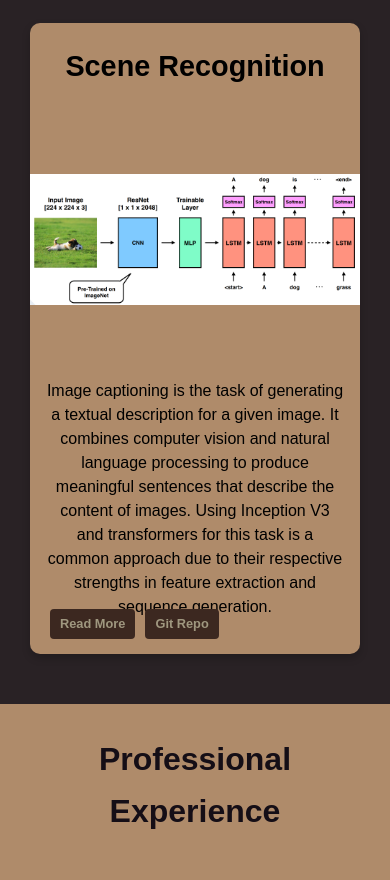
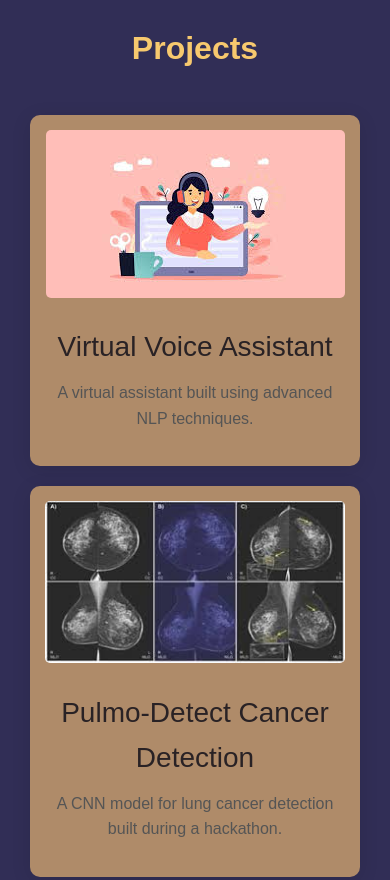
Before and after one commit to seemanth-raju/sspf, a plain HTML site: page index.html in a window 390 px wide. Shown: the part 1720-2600 px from the top of the page. Drawn offline with nearby package versions, Linux system fonts and the light colour scheme; some packages are replaced by stand-ins of ours; a script that the page names is missing.

Commit message:
commit for files

```diff
--- a/index.html
+++ b/index.html
@@ -186,60 +186,116 @@
 
 
 
-<div id="projects">
+<div id="projects" class="projects-section">
+    <h1 class="projects-heading">Projects</h1>
+    <div class="projects-container">
+        <a href="virtual-assistant.html" class="project-link">
+            <div class="project-cube">
+                <div class="project-image"><img src="img/images.jpeg" alt="Virtual Assistant"></div>
+                <div class="project-title">Virtual Voice Assistant</div>
+                <div class="project-summary">A virtual assistant built using advanced NLP techniques.</div>
+            </div>
+        </a>
 
-    <div class="project">
-        <h2>Scene Recognition</h2>
-        <img src="img/encoder_decoder.png" alt="Image Description" class="project-image">
-        <div class="project-details">
-            <p>Image captioning is the task of generating a textual description for a given image. It combines computer vision and natural language processing to produce meaningful sentences that describe the content of images. Using Inception V3 and transformers for this task is a common approach due to their respective strengths in feature extraction and sequence generation.</p>
-        </div>
-        <div class="project-links">
-            <a href="your-read-more-url" target="_blank" class="read-more">Read More</a>
-            <a href="your-git-repo-url" target="_blank" class="git-repo">Git Repo</a>
-        </div>
+        <a href="pulmo-detect.html" class="project-link">
+            <div class="project-cube">
+                <div class="project-image"><img src="img/cancer.jpeg" alt="Pulmo Detect"></div>
+                <div class="project-title">Pulmo-Detect Cancer Detection</div>
+                <div class="project-summary">A CNN model for lung cancer detection built during a hackathon.</div>
+            </div>
+        </a>
+        <a href="pulmo-detect.html" class="project-link">
+            <div class="project-cube">
+                <div class="project-image"><img src="img/cancer.jpeg" alt="Pulmo Detect"></div>
+                <div class="project-title">Pulmo-Detect Cancer Detection</div>
+                <div class="project-summary">A CNN model for lung cancer detection built during a hackathon.</div>
+            </div>
+        </a>
+        <a href="pulmo-detect.html" class="project-link">
+            <div class="project-cube">
+                <div class="project-image"><img src="img/cancer.jpeg" alt="Pulmo Detect"></div>
+                <div class="project-title">Pulmo-Detect Cancer Detection</div>
+                <div class="project-summary">A CNN model for lung cancer detection built during a hackathon.</div>
+            </div>
+        </a>
+        <a href="pulmo-detect.html" class="project-link">
+            <div class="project-cube">
+                <div class="project-image"><img src="img/cancer.jpeg" alt="Pulmo Detect"></div>
+                <div class="project-title">Pulmo-Detect Cancer Detection</div>
+                <div class="project-summary">A CNN model for lung cancer detection built during a hackathon.</div>
+            </div>
+        </a>
+        <a href="pulmo-detect.html" class="project-link">
+            <div class="project-cube">
+                <div class="project-image"><img src="img/cancer.jpeg" alt="Pulmo Detect"></div>
+                <div class="project-title">Pulmo-Detect Cancer Detection</div>
+                <div class="project-summary">A CNN model for lung cancer detection built during a hackathon.</div>
+            </div>
+        </a>
+        <a href="pulmo-detect.html" class="project-link">
+            <div class="project-cube">
+                <div class="project-image"><img src="img/cancer.jpeg" alt="Pulmo Detect"></div>
+                <div class="project-title">Pulmo-Detect Cancer Detection</div>
+                <div class="project-summary">A CNN model for lung cancer detection built during a hackathon.</div>
+            </div>
+        </a>
+        <a href="pulmo-detect.html" class="project-link">
+            <div class="project-cube">
+                <div class="project-image"><img src="img/cancer.jpeg" alt="Pulmo Detect"></div>
+                <div class="project-title">Pulmo-Detect Cancer Detection</div>
+                <div class="project-summary">A CNN model for lung cancer detection built during a hackathon.</div>
+            </div>
+        </a>
+        <!-- Add more projects similarly -->
+
     </div>
 </div>
+
+
 
 <div class="main" id="experience">
     <h1 class="experience-heading">Professional Experience</h1>
 
     <div class="experience">
         <div class="experience-details">
-            <h2>Software Developer</h2>
-            <p>XYZ Company | Location | January 2022 - Present</p>
+            <h2>AI Engineer</h2>
+            <p>Purview - Smart Eyewear Company | Location | January 2022 - Present</p>
             <ul>
-                <li>Developed and maintained web applications using HTML, CSS, and JavaScript.</li>
-                <li>Collaborated with cross-functional teams to deliver high-quality software solutions.</li>
-                <li>Participated in code reviews and provided constructive feedback to team members.</li>
+                <li>Engineered AI-driven solutions for smart eyewear devices, focusing on real-time object detection, scene recognition, and user-interactive systems through voice commands.</li>
+                <li>Developed a robust fall detection algorithm with integrated SOS alarm activation, optimizing for ultra-low latency response on resource-constrained devices.</li>
+                <li>Implemented handwritten text recognition and real-time text-to-speech conversion, transforming Vuzix Smart Eyewear into an assistive tool for the visually impaired, ensuring accurate and quick data processing in noisy environments.</li>
+                <li>Deployed RTSP-based drone technology for seamless video streaming and remote monitoring, facilitating precise data retrieval in agricultural applications.</li>
+                <li>Optimized machine learning models to work efficiently under the stringent computational limits of wearable hardware, ensuring minimal resource consumption while maintaining high performance.</li>
             </ul>
         </div>
-        <img src="certificate_software_developer.jpg" alt="Software Developer Certificate" class="certificate-image">
-    </div>
-
-    <div class="experience">
-        <div class="experience-details">
-            <h2>Junior Developer</h2>
-            <p>ABC Tech Solutions | Location | June 2020 - December 2021</p>
-            <ul>
-                <li>Assisted in the development of mobile applications for iOS and Android platforms.</li>
-                <li>Worked on troubleshooting and resolving software defects and issues.</li>
-                <li>Contributed to the design and implementation of new features.</li>
-            </ul>
-        </div>
-        <img src="certificate_junior_developer.jpg" alt="Junior Developer Certificate" class="certificate-image">
+        <img src="certificate_ai_engineer.jpg" alt="AI Engineer Certificate" class="certificate-image">
     </div>
 </div>
+
 
 <div class="main" id="research">
     <h1 class="research-heading">Research Work</h1>
 
     <div class="research-details">
-        <h2>Advanced Topics in Web Development</h2>
-        <p>Published in Journal of Web Science</p>
-        <p>Date: February 2023</p>
-        <p>Authors: Your Name, Co-Author's Name</p>
-        <p>Abstract: Brief summary of your research and its significance.</p>
+        <h2>Impact of Activation Functions on Malware Detection</h2>
+        <p>Presented at AICTA’23, an international AI conference</p>
+        <p>Awarded: Best Paper Presented</p>
+        <p>Published in SCOPUS-indexed Springer Series</p>
+        <p>Date: February 2023 - December 2023</p>
+        <p>Authors: Shruti Brahma</p>
+        <h3>Abstract:</h3>
+        <p>
+            In this study, we explore the impact of activation functions on the performance of Multi-Layer Perceptron (MLP) models for malware detection.
+            Activation functions play a crucial role in the learning dynamics of neural networks by introducing non-linearity, which allows for better feature representation.
+            We compare several activation functions, including identity, logistic, hyperbolic tangent, rectified linear unit (ReLU), and leaky rectified linear unit (Leaky ReLU),
+            applied across the hidden layers of an MLP. The primary objective is to evaluate how the choice and combination of these functions affect the classification
+            accuracy for distinguishing between benign and malicious applications.
+        </p>
+        <p>
+            Our results show that using Leaky ReLU as a uniform activation function across all hidden layers provides the highest accuracy (98.22%).
+            Furthermore, varying activation functions across different layers — specifically, a combination of Leaky ReLU, ReLU, and hyperbolic tangent —
+            results in an accuracy of 97.91%, demonstrating the influence of function selection on optimizing model performance for malware detection.
+        </p>
     </div>
 
     <div class="research-images">
--- /dev/null
+++ b/project-details.css
@@ -0,0 +1,140 @@
+/* General Styling */
+body {
+    font-family: 'Arial', sans-serif;
+    margin: 0;
+    padding: 0;
+    background-color: #f7f7f7;
+    color: #333;
+    transition: opacity 0.5s ease;
+}
+
+.hero {
+    padding-top: 60px; /* Reduced padding to make the hero section responsive */
+}
+
+/* Navigation Bar */
+.nav {
+    position: fixed;
+    top: 10px;
+    left: 50%;
+    transform: translateX(-50%);
+    background: rgba(143, 125, 100, 0.3);
+    backdrop-filter: blur(10px);
+    padding: 8px 30px; /* Reduced padding for more elegant appearance */
+    border-radius: 20px;
+    z-index: 1000;
+    box-shadow: 0px 4px 10px rgba(0, 0, 0, 0.1);
+    transition: all 0.3s ease-in-out; /* Smooth transitions */
+}
+
+.nav .hamburger {
+    display: none;
+    cursor: pointer;
+    font-size: 24px;
+    margin-right: 15px;
+}
+
+.nav .link ul {
+    display: flex;
+    justify-content: center;
+    align-items: center;
+}
+
+.nav .link ul li {
+    list-style: none;
+    margin: 0 15px;
+}
+
+.nav .link ul li a {
+    color: #4e4e4e;
+    font-size: 16px; /* Reduced font size */
+    text-decoration: none;
+    padding: 8px 15px; /* Reduced padding for each link */
+    border-radius: 10px;
+    transition: background-color 0.3s ease;
+}
+
+.nav .link ul li a:hover {
+    background-color: rgba(143, 125, 100, 0.1);
+}
+
+/* Project Detail Section */
+.project-detail {
+    max-width: 900px;
+    margin: 150px auto 40px;
+    padding: 0 20px;
+    text-align: left;
+}
+
+.project-header {
+    text-align: center;
+    margin-bottom: 40px;
+}
+
+.project-title {
+    font-size: 2.5rem; /* Adjusted size for better readability */
+    margin-bottom: 20px;
+    color: #292225;
+}
+
+.project-image {
+    max-width: 100%;
+    border-radius: 10px;
+}
+
+.project-description {
+    font-size: 1.2rem;
+    line-height: 1.6;
+    margin-bottom: 40px;
+}
+
+.github-btn {
+    display: inline-block;
+    padding: 10px 20px;
+    background-color: #333;
+    color: #fff;
+    text-decoration: none;
+    border-radius: 5px;
+    transition: background-color 0.3s ease;
+}
+
+.github-btn:hover {
+    background-color: #555;
+}
+
+/* Responsive Design */
+@media (max-width: 768px) {
+    .nav {
+        padding: 6px 20px; /* Reduce navbar padding on smaller screens */
+        border-radius: 15px;
+        top: 15px;
+    }
+
+    .nav .link ul {
+        display: none;
+        flex-direction: column;
+        position: absolute;
+        top: 60px;
+        left: 50%;
+        transform: translateX(-50%);
+        background: rgba(143, 125, 100, 0.2);
+        border-radius: 10px;
+        width: 80%;
+    }
+
+    .nav .link ul.active {
+        display: flex;
+    }
+
+    .hamburger {
+        display: block;
+    }
+
+    .project-title {
+        font-size: 2rem; /* Smaller font size for smaller screens */
+    }
+
+    .project-description {
+        font-size: 1rem;
+    }
+}
--- a/style.css
+++ b/style.css
@@ -368,144 +368,115 @@ p {
 
 
 
+/* General Styling */
 #projects {
-    background-color: #292225; /* Dark background */
+    background-color: #312E56ff; /* Darker background for contrast */
     padding: 50px 20px;
-    color: #000; /* Light text color */
+    color: #ecf0f1; /* Light text color */
     font-family: 'Arial', sans-serif;
     display: flex;
-    justify-content: center;
-    flex-wrap: wrap; /* Allows multiple cards to wrap on smaller screens */
-}
-.pro {
-    background-color: #292225;
-    font-size: 1.5rem; /* Adjusted font size */
-    margin-bottom: 25px; /* Reduced margin for better spacing */
-    color: #000; /* Light text color */
-    font-family: 'Georgia', serif; /* Changed font */
-    text-align: center; /* Center the text */
-    align-content: center; /* Center content */
+    flex-direction: column;
+    align-items: center;
+    width: 100%;
 }
 
-/* Individual project card */
-.project {
-    background-color: hsla(29, 30%, 55%, 1); /* Slightly lighter background */
+/* Projects Heading */
+.projects-heading {
+    font-size: 2.5rem;
+    margin-bottom: 40px;
+    color: hsla(40, 90%, 70%, 1); /* A bright color for contrast */
+    text-align: center;
+}
+
+/* Projects Container using CSS Grid */
+.projects-container {
+    display: grid;
+    grid-template-columns: repeat(4, 1fr); /* 4 columns for larger screens */
+    grid-gap: 40px; /* Space between the boxes */
+    width: 100%; /* Ensure the container spans the full width */
+    max-width: 1200px; /* Limit max width for better centering */
+    background-color: #312E56ff;
+    padding: 0 20px;
+}
+
+/* Individual Project Box */
+.project-cube {
+    background-color: #AF8B69ff;
     border-radius: 10px;
-    margin: 20px;
+    box-shadow: 0 4px 20px rgba(0, 0, 0, 0.1);
+    overflow: hidden;
+    text-align: center;
+    padding: 20px;
+    transition: transform 0.3s ease, box-shadow 0.3s ease;
+    position: relative;
+    height: 100%;
     display: flex;
     flex-direction: column;
-    justify-content: space-between;
-    box-shadow: 0 4px 8px rgba(0, 0, 0, 0.2); /* Initial subtle shadow */
-    overflow: hidden;
-    transition: transform 0.3s ease, box-shadow 0.3s ease; /* Hover effect */
-    width: 90%; /* Width adjusted */
-    max-width: 700px; /* Larger max width for rectangle shape */
-    height: 600px; /* Increased height for more content space */
-    text-align: center; /* Centers text */
-    position: relative; /* For aligning buttons */
+    justify-content: space-between; /* Ensure content inside the box is well spaced */
 }
 
-.project:hover {
-    transform: scale(1.05); /* Slight scaling effect */
-    box-shadow: 0 8px 20px rgba(0, 0, 0, 0.3); /* Increased shadow with blur on all sides */
-    border-radius: 15px; /* Slight rounding of corners for a soft look */
+.project-cube:hover {
+    transform: translateY(-10px); /* Adds a hover effect to lift the box */
+    box-shadow: 0 8px 25px rgba(0, 0, 0, 0.15); /* Enhance the shadow on hover */
 }
 
-.project h2 {
-    font-size: 1.8rem; /* Larger heading size */
-    margin-bottom: 25px; /* Reduced margin for better spacing */
-    color: #000; /* Light text color */
-    font-family: 'Arial', sans-serif;
-
+.project-image img {
+    max-width: 100%;
+    border-radius: 5px;
+    margin-bottom: 20px;
 }
 
-.project-image {
-    flex-grow: 1; /* Allow the image to take the remaining space */
-    object-fit: contain; /* Adjust as needed (use cover to fill space, may crop) */
+.project-title {
+    font-size: 1.75rem;
+    margin-bottom: 10px;
+    color: #292225;
 }
 
-/* Project details */
-.project-details {
-    padding: 15px; /* Padding around the section */
-    flex-grow: 1; /* Ensures this section takes up available space */
-    text-align: left; /* Align text to the left */
-    display: flex; /* Use flexbox for layout */
-    flex-direction: column; /* Stack items vertically */
-    justify-content: flex-start; /* Align items at the top */
-    align-items: flex-start; /* Align items to the left */
-    margin: 0; /* Reset margins */
+.project-summary {
+    font-size: 1rem;
+    color: #555;
+    margin-bottom: 20px;
 }
 
-/* Heading */
-.project-details h2 {
-    font-size: 1.8rem; /* Heading size */
-    margin: 0 0 10px; /* Bottom margin for spacing */
-    color: #000; /* Heading color */
+/* Link styling */
+.project-link {
+    text-decoration: none;
+    color: inherit;
+    display: block;
+    height: 100%;
 }
 
-/* Description */
-.project-details p {
-    font-size: 1rem; /* Adjust font size for description */
-    margin: 0 0 20px; /* Bottom margin for spacing */
-    line-height: 1.5; /* Improves text readability */
+/* Responsive Styling */
+@media (max-width: 1024px) {
+    .projects-container {
+        grid-template-columns: repeat(3, 1fr); /* 3 columns for medium screens */
+    }
 }
 
-
-
-
-/* Project links (Read More and Git Repo) */
-.project-links {
-    display: flex;
-    justify-content: flex-start; /* Align buttons to the bottom-left */
-    padding: 0 20px 20px 20px;
-    position: absolute; /* Positioned relative to project container */
-    bottom: 0; /* Stick to the bottom */
-    left: 0; /* Align left */
-    gap: 10px;
-}
-
-/* Button style */
-.project-links a {
-    background-color: hsla(17, 30%, 18%, 1);
-    color: hsla(46, 14%, 56%, 1);
-    padding: 5px 10px; /* Further reduced padding */
-    border-radius: 4px; /* Slightly smaller border radius */
-    text-decoration: none;
-    font-weight: bold;
-    transition: background-color 0.3s ease;
-    font-size: 0.8rem; /* Reduced font size */
-}
-
-
-.project-links a:hover {
-    background-color: #e67e22; /* Darker hover effect */
-}
-
-/* Responsive Design */
 @media (max-width: 768px) {
-    .project {
-        width: 95%; /* Slightly more responsive */
-        height: auto; /* Adjust height for mobile */
+    .projects-container {
+        grid-template-columns: repeat(2, 1fr); /* 2 columns for small screens */
+        grid-gap: 20px; /* Reduce gap between boxes */
+        padding: 0 10px; /* Padding to prevent boxes from touching container edges */
     }
 
-    .project-image {
-        height: 250px; /* Increase image height on smaller screens */
+    .projects-heading {
+        font-size: 2rem;
     }
 
-    .project-links {
-        padding-bottom: 15px; /* Reduce padding for smaller screens */
+    .project-cube {
+        padding: 15px;
     }
 }
 
 @media (max-width: 480px) {
-    #projects {
-        padding: 30px 10px;
-    }
-
-    .project-details p {
-        font-size: 1rem;
+    .projects-container {
+        grid-template-columns: 1fr; /* Stack all boxes vertically on very small screens */
+        grid-gap: 20px;
+        padding: 0 10px; /* Padding to prevent boxes from touching container edges */
     }
 }
+
 
 
 /* Professional Experience Section */
```
Also changed, not shown: virtual-assistant.html (added, +47 -0 lines), img/cancer.jpeg (added), img/images.jpeg (added), 1 other file.
